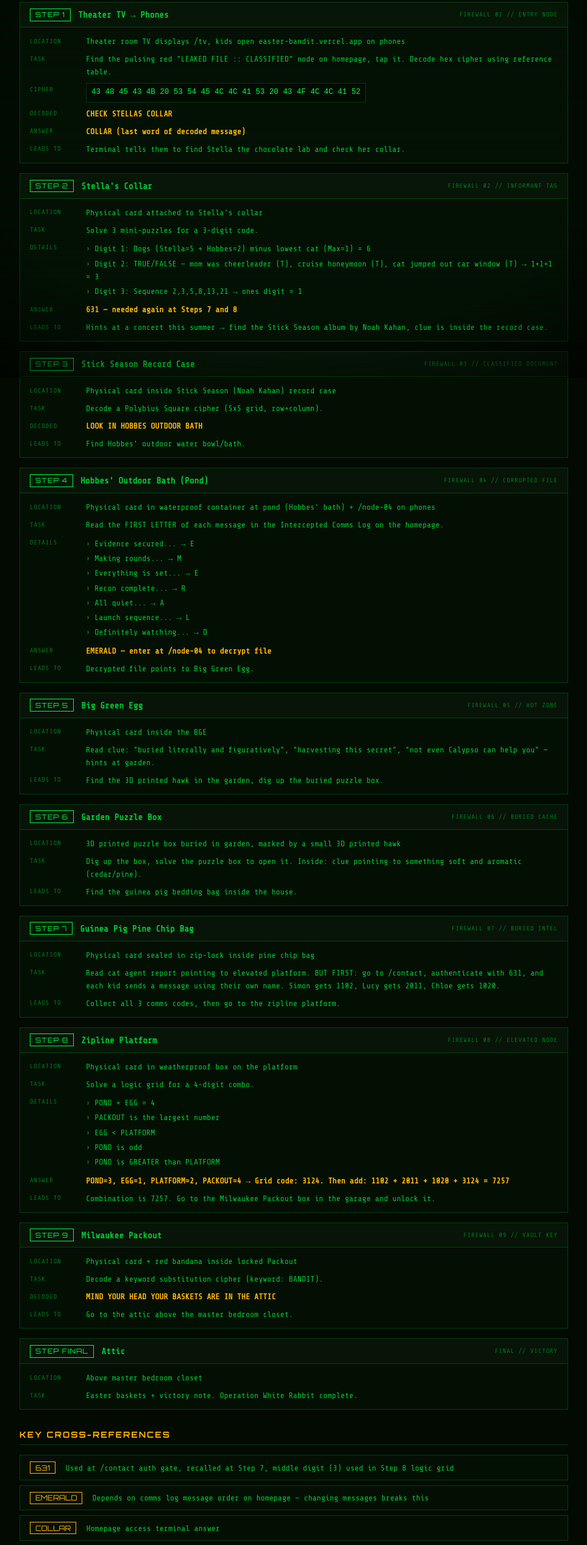
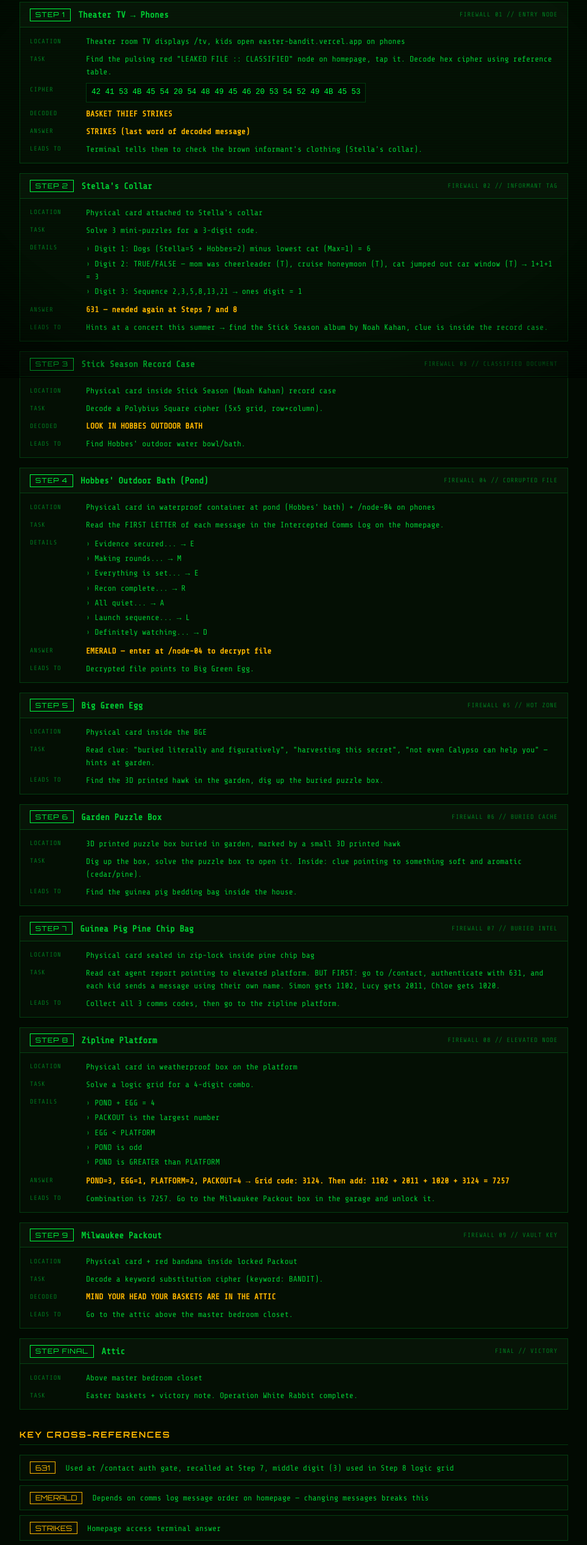
Before and after one commit to candersen97/easter-bandit, a React (Vite) app: page /guide in a window 1280 px wide. Shown: the part 180-2714 px from the top of the page at 61% size, without its empty margins (158-1121 px from the left). Built offline with nearby package versions, Linux system fonts and the light colour scheme.

Commit message:
Change hex cipher to BASKET THIEF STRIKES, access code to STRIKES
Co-Authored-By: Claude Opus 4.6 <noreply@anthropic.com>

```diff
--- a/src/pages/Guide.jsx
+++ b/src/pages/Guide.jsx
@@ -7,10 +7,10 @@ const STEPS = [
     node: 'FIREWALL 01 // ENTRY NODE',
     location: 'Theater room TV displays /tv, kids open easter-bandit.vercel.app on phones',
     what: 'Find the pulsing red "LEAKED FILE :: CLASSIFIED" node on homepage, tap it. Decode hex cipher using reference table.',
-    cipher: '43 48 45 43 4B 20 53 54 45 4C 4C 41 53 20 43 4F 4C 4C 41 52',
-    decoded: 'CHECK STELLAS COLLAR',
-    answer: 'COLLAR (last word of decoded message)',
-    result: 'Terminal tells them to find Stella the chocolate lab and check her collar.',
+    cipher: '42 41 53 4B 45 54 20 54 48 49 45 46 20 53 54 52 49 4B 45 53',
+    decoded: 'BASKET THIEF STRIKES',
+    answer: 'STRIKES (last word of decoded message)',
+    result: 'Terminal tells them to check the brown informant\'s clothing (Stella\'s collar).',
   },
   {
     step: 2,
@@ -114,7 +114,7 @@ const STEPS = [
 const CROSS_REFS = [
   { key: '631', note: 'Used at /contact auth gate, recalled at Step 7, middle digit (3) used in Step 8 logic grid' },
   { key: 'EMERALD', note: 'Depends on comms log message order on homepage — changing messages breaks this' },
-  { key: 'COLLAR', note: 'Homepage access terminal answer' },
+  { key: 'STRIKES', note: 'Homepage access terminal answer' },
   { key: '7257', note: 'Final Packout combo (1102 + 2011 + 1020 + 3124 added digit-by-digit). Set physical lock to this.' },
 ]
 
--- a/src/pages/Home.jsx
+++ b/src/pages/Home.jsx
@@ -65,12 +65,12 @@ export default function Home() {
   const handleAccessCode = (e) => {
     e.preventDefault()
     const code = accessCode.trim().toUpperCase()
-    if (code === 'COLLAR' || code === 'COLLARS') {
-      setAccessMsg('⚠ INFORMANT COLLAR LOCATED. Find the chocolate lab — STELLA. Check what she wears around her neck. — EB')
-    } else if (code === 'STELLA' || code === 'HOBBES') {
-      setAccessMsg('> You know the names. But that is not the CODE. The source told you what to CHECK. What object? — EB')
-    } else if (code === 'CHECK STELLAS COLLAR') {
+    if (code === 'STRIKES' || code === 'STRIKE') {
+      setAccessMsg('⚠ STRIKE CONFIRMED. Check the brown informant\'s clothing. — EB')
+    } else if (code === 'BASKET THIEF STRIKES') {
       setAccessMsg('> Close — but the terminal only accepts ONE WORD. The last word of the decoded message. — EB')
+    } else if (code === 'BASKET' || code === 'THIEF') {
+      setAccessMsg('> That is part of the message, but not the CODE. The terminal requires the LAST WORD. — EB')
     } else if (code === 'WHITE RABBIT' || code === 'WHITERABBIT') {
       setAccessMsg('> OPERATION NAME CONFIRMED. But that is not the access code. Keep decoding. — EB')
     } else {
@@ -318,7 +318,7 @@ Y=59  Z=5A  (space=20)`
                     </div>
                     <p>&nbsp;</p>
                     <p className="amber-text">ENCODED TRANSMISSION:</p>
-                    <p className="leak-cipher green-bright">43 48 45 43 4B 20 53 54 45 4C 4C 41 53 20 43 4F 4C 4C 41 52</p>
+                    <p className="leak-cipher green-bright">42 41 53 4B 45 54 20 54 48 49 45 46 20 53 54 52 49 4B 45 53</p>
                     <p>&nbsp;</p>
                     <p>Decode it. That is your first instruction.</p>
                     <p>Then return to the <span className="amber-text">ACCESS TERMINAL</span> above.</p>
```
